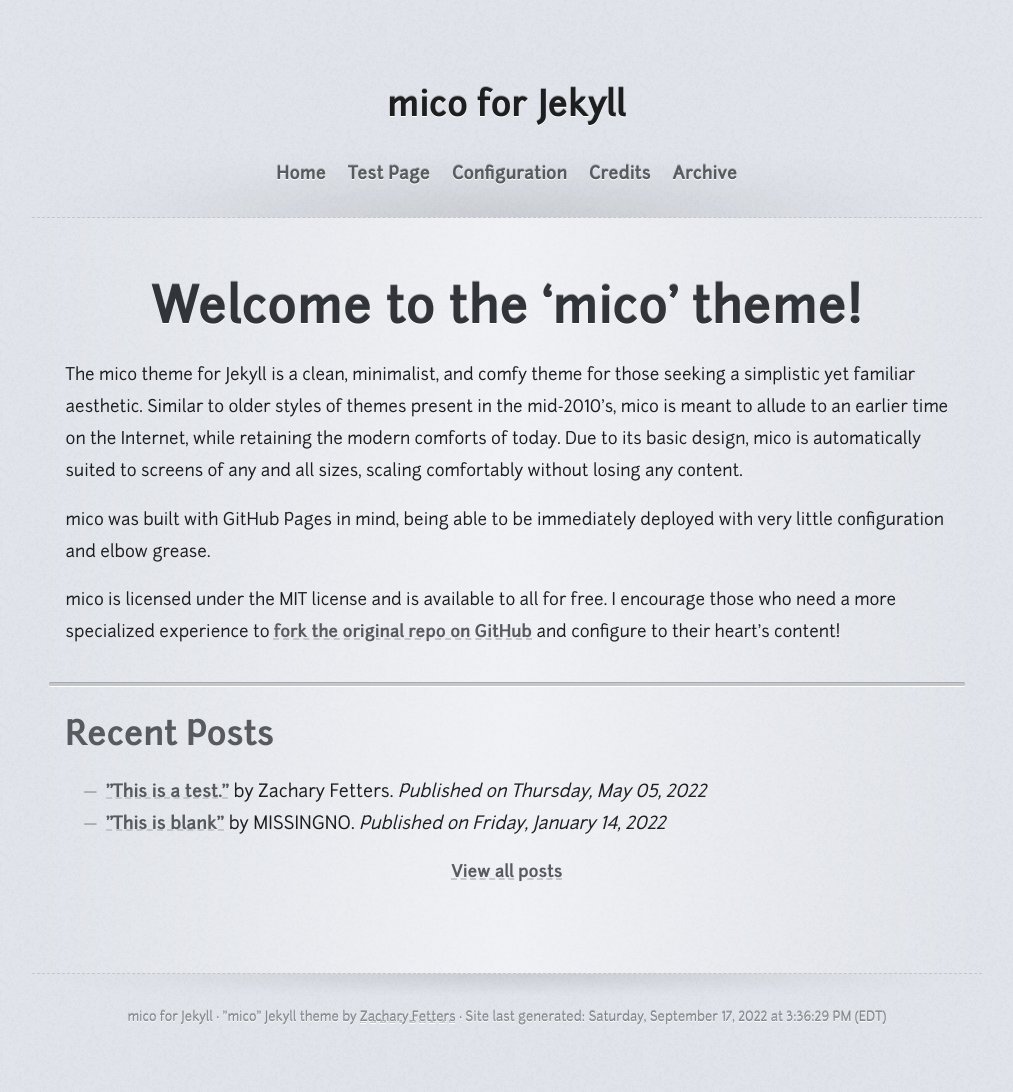
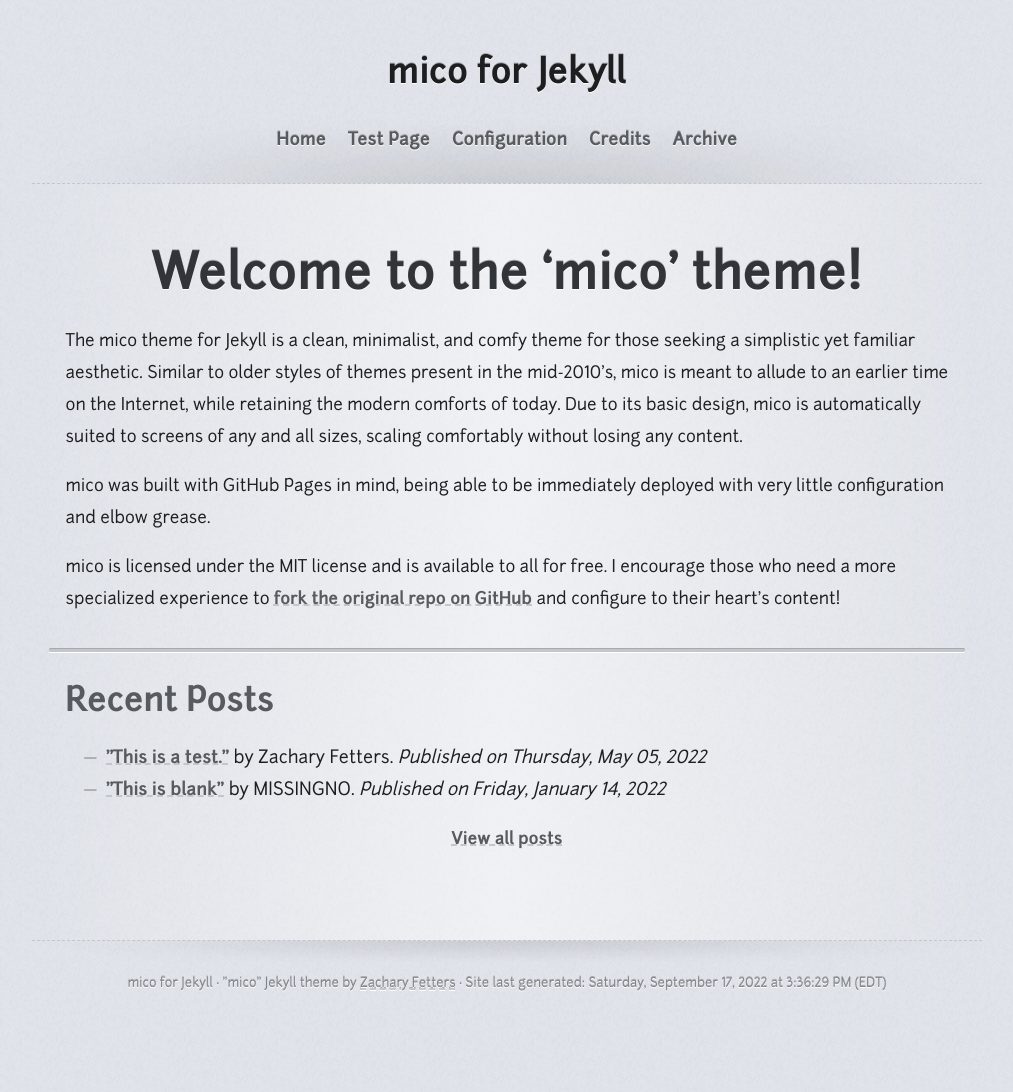
Before and after one commit to zfett/mico, a Jekyll site: the page built from index.md, in a window 1280 px wide. Shown: the whole page, without its empty margins (133-1146 px from the left). Built offline with Jekyll 4.4.1, drawn with Linux system fonts in a browser that asks for light colours; after the commit the page ends 1025 px from its top, so only the background shows below that.

Commit message:
body margin tweak, added message for no posts

```diff
--- a/_layouts/home.html
+++ b/_layouts/home.html
@@ -21,13 +21,19 @@
             {{ content }}
             <hr>
             <h2>Recent Posts</h2>
+            {% assign postCount = site.posts | size %}
+            {% assign posts = site.posts | limit: 10 %}
+
+            {% if postCount > 0 %}
             <ul>
-            {% assign posts = site.posts | limit: 10 %}
             {% for post in posts %}
                 <li><a href="{{ post.url }}">"{{ post.title }}"</a> by {{ post.author }}. <i>Published on {{ post.date | date: "%A, %B %d, %Y" }}</i></li>
             {% endfor %}
             </ul>
             <p style="text-align:center"><a href="/archive">View all posts</a></p>
+            {% elsif postCount == 0 %}
+            <p style="text-align:center">No posts available...</p>
+            {% endif %}
         </main>
         {% include footer.html %}
     </body>
--- a/assets/css/main.scss
+++ b/assets/css/main.scss
@@ -33,7 +33,7 @@ body {
     color: $color-slate-6;
     font-size: $size-nor;
     font-weight: 500;
-    margin: 4em auto;
+    margin: 2em auto;
     max-width: 950px;
 }
 
```
Also changed, not shown: _layouts/archive.html (+10 -2 lines).
